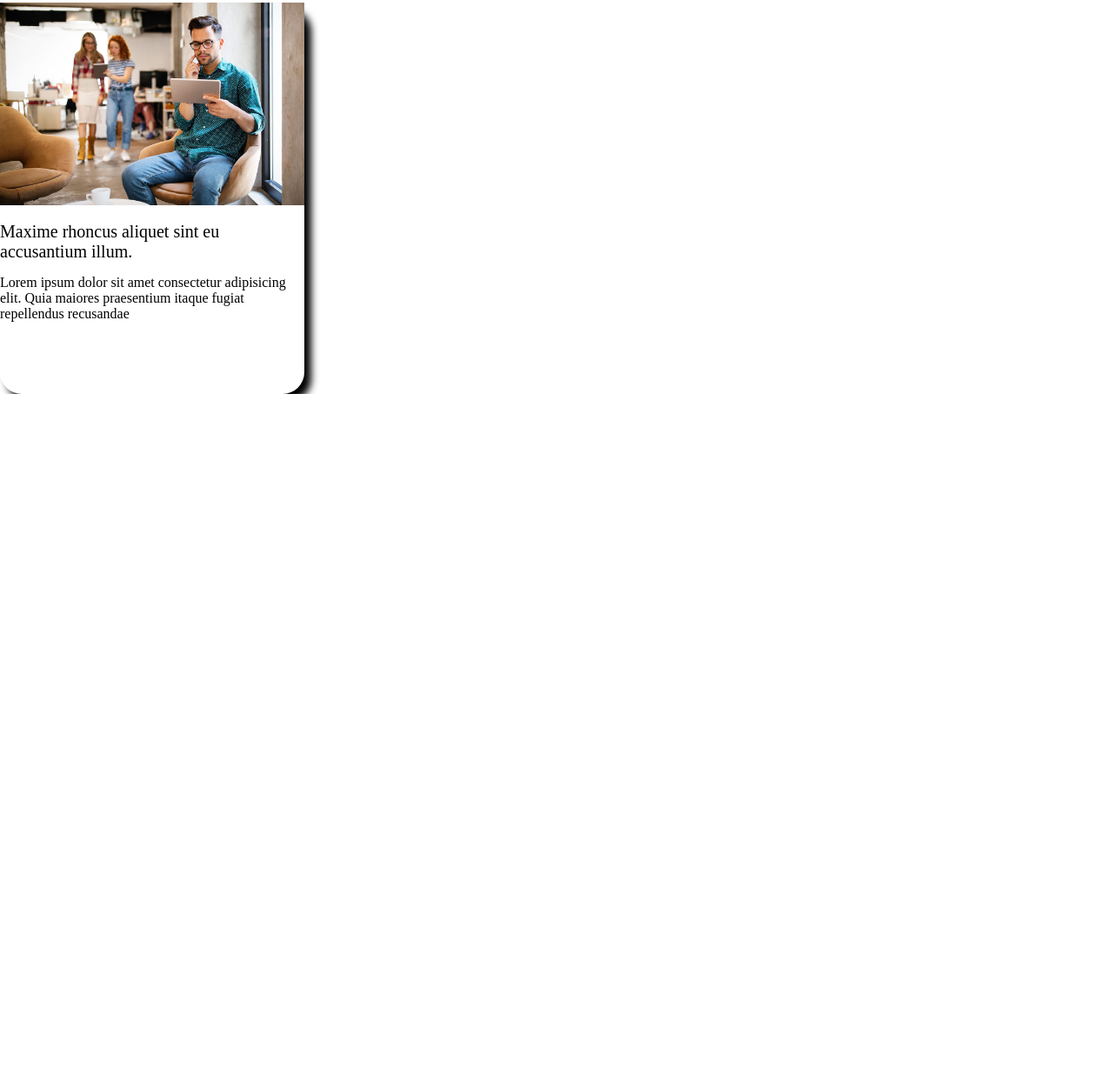
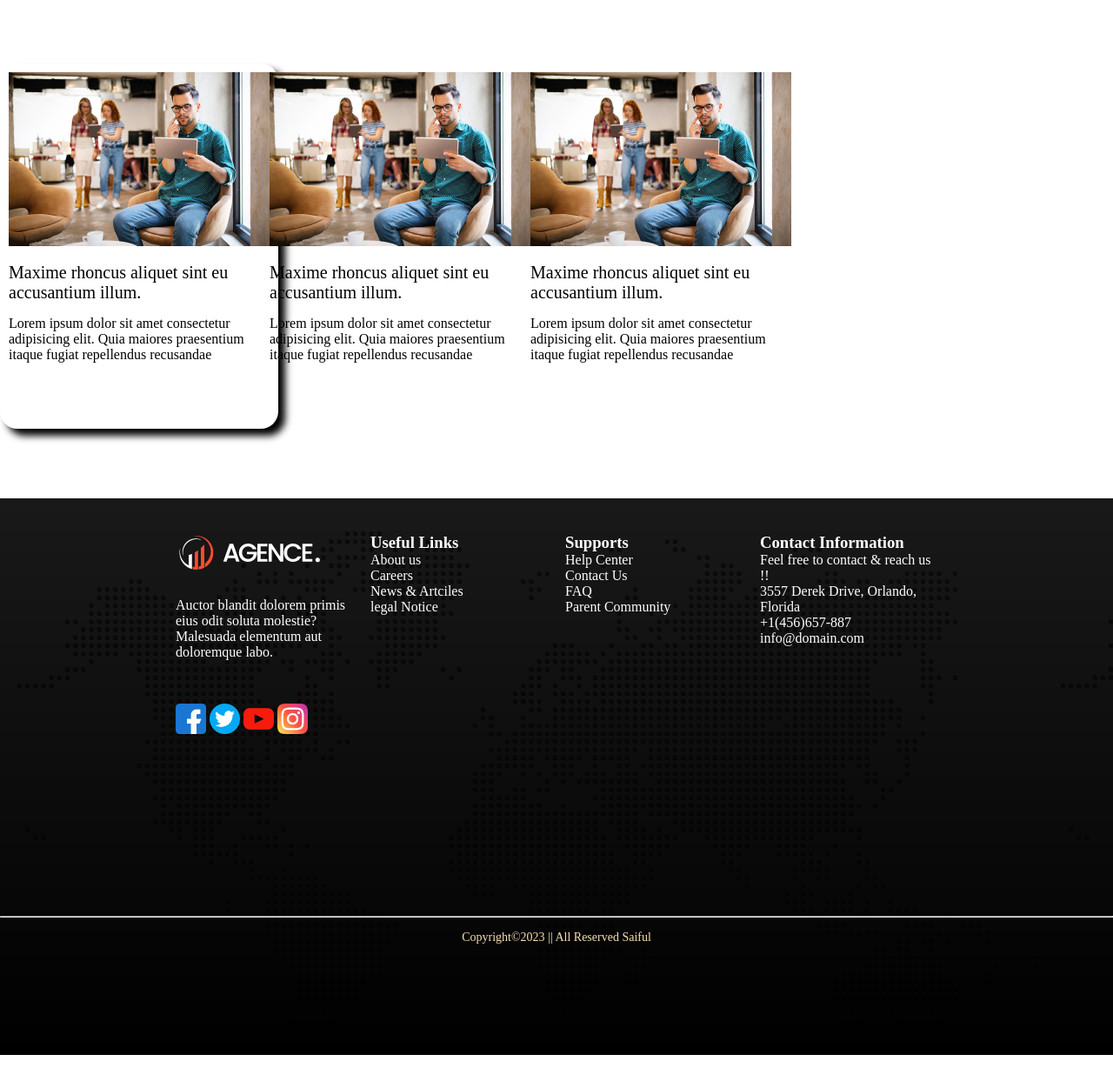
Before and after one commit to saifulaija/digital-agency, a plain HTML site: page asset/index.html in a window 1280 px wide. Shown: the part 1859-3110 px from the top of the page at 87% size. Before the commit the page ends 2312 px from the top, so only its background shows below. Drawn offline with Linux system fonts and the light colour scheme.

Commit message:
footer section added

```diff
--- a/asset/index.html
+++ b/asset/index.html
@@ -145,14 +145,63 @@
       <div class="blog-item-container">
 
 
-              <img width="350px" src="/asset/image/blog-1.jpg" alt="">
-             <h3>Maxime rhoncus aliquet sint eu accusantium illum.</h3>
-             <p>Lorem ipsum dolor sit amet consectetur adipisicing elit. Quia maiores praesentium itaque fugiat repellendus recusandae </p>
+             <div class="blog-item">
+               <img class="blog-image" src="/asset/image/blog-1.jpg" alt="">
+              <h3>Maxime rhoncus aliquet sint eu accusantium illum.</h3>
+              <p>Lorem ipsum dolor sit amet consectetur adipisicing elit. Quia maiores praesentium itaque fugiat repellendus recusandae </p></div>
+             <div class="blog-item"> <img class="blog-image" src="/asset/image/blog-1.jpg" alt="">
+              <h3>Maxime rhoncus aliquet sint eu accusantium illum.</h3>
+              <p>Lorem ipsum dolor sit amet consectetur adipisicing elit. Quia maiores praesentium itaque fugiat repellendus recusandae </p></div>
+             <div class="blog-item"> <img class="blog-image" src="/asset/image/blog-1.jpg" alt="">
+              <h3>Maxime rhoncus aliquet sint eu accusantium illum.</h3>
+              <p>Lorem ipsum dolor sit amet consectetur adipisicing elit. Quia maiores praesentium itaque fugiat repellendus recusandae </p></div>
 
         </div>
-        <div class="blog-item"></div>
+
         <div class="blog-item"></div>
       </div>
-    </div>
+
+       <!-- Start Footer Section  -->
+
+       <footer>
+        <div class="footer-container">
+          <div class="footer-item">
+            <img src="/asset/logo/logo.png" alt="">
+             <p class="text">Auctor blandit dolorem primis eius odit soluta molestie? Malesuada elementum aut doloremque labo.</p>
+             <div class="image-icon">
+              <img width="35px" src="/asset/image/facebook.png" alt="">
+              <img width="35px" src="/asset/image/twitter.png" alt="">
+              <img width="35px" src="/asset/image/youtube.png" alt="">
+              <img width="35px" src="/asset/image/instagram.png" alt="">
+             </div>
+          </div>
+          <div class="footer-item">
+
+            <h3>Useful Links</h3>
+            <p>About us</p>
+            <p>Careers</p>
+            <p>News & Artciles</p>
+            <p>legal Notice</p>
+          </div>
+          <div class="footer-item">
+            <h3>Supports</h3>
+            <p>Help Center</p>
+            <p>Contact Us</p>
+            <p>FAQ</p>
+            <p>Parent Community</p>
+          </div>
+          <div class="footer-item">
+
+            <h3>Contact Information</h3>
+            <p>Feel free to contact & reach us !!</p>
+            <p>3557 Derek Drive, Orlando, Florida</p>
+            <p>+1(456)657-887</p>
+            <p>info@domain.com</p>
+          </div>
+
+        </div>
+       <hr>
+       <p class="hr-text">Copyright&copy;2023 || All Reserved Saiful</p>
+       </footer>
 </body>
 </html>
--- a/asset/style.css
+++ b/asset/style.css
@@ -228,10 +228,14 @@ ol li{
  }
 
  .blog-item-container{
-    width: 350px;
-    height: 450px;
+    width: 300px;
+    height: 400px;
     box-shadow: 8px 8px 8px black;
-   border-radius: 25px;
+   border-radius: 20px;
+   padding: 10px;
+   margin-top: 100px;
+   display: flex;
+   justify-content: space-around;
 
  }
 
@@ -241,3 +245,58 @@ ol li{
     margin: 15px 0;
 
  }
+
+ .blog-image{
+    width: 300px;
+ }
+
+
+
+
+ /* Start Footer Section  */
+
+ footer{
+    width: 100%;
+    height: 80vh;
+    background-image: url("/asset/image/footer-bg.png"),linear-gradient(rgba(0,0,0,0.9),rgba(0,0,0,1));
+    background-blend-mode: overlay;
+    margin-bottom: 100px;
+ }
+
+ .footer-container{
+    width: 70%;
+    height: 60vh;
+    color:white;
+    display: flex;
+    justify-content: space-around;
+    align-items: center;
+    margin: 0 auto;
+    margin-top: 80px;
+
+
+ }
+ hr{
+    color:white;
+ }
+
+ .footer-item{
+    width: 300px;
+    height: 400px;
+    padding:10px;
+ }
+
+ .text{
+    margin: 25px 0 50px 0;
+ }
+
+ .image-icon{
+    margin-right: 5px;
+    color: white;
+ }
+
+ .hr-text{
+    color: wheat;
+    text-align: center;
+    font-size: 14px;
+    margin-top: 15px;
+ }
```
Also changed, not shown: asset/image/facebook.png (added), asset/image/instagram.png (added), asset/image/twitter.png (added), asset/image/youtube.png (added).
